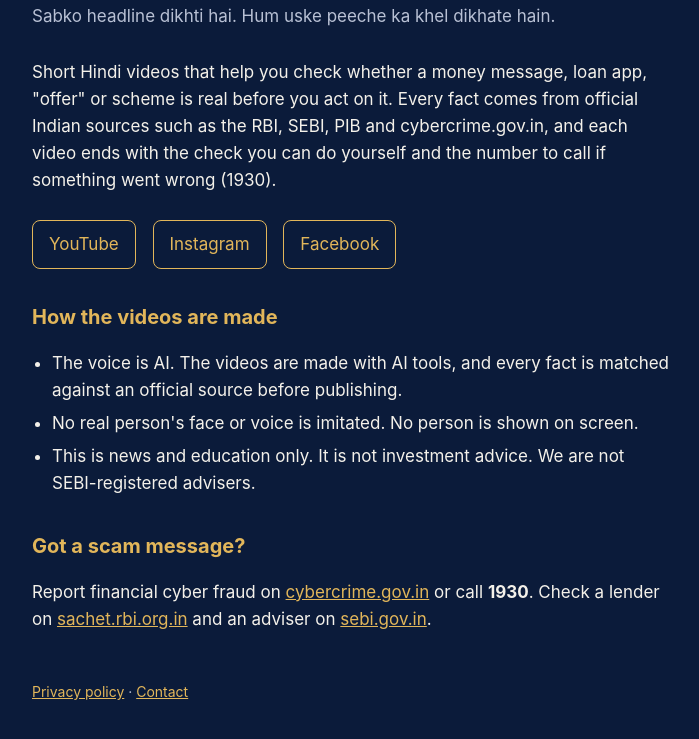
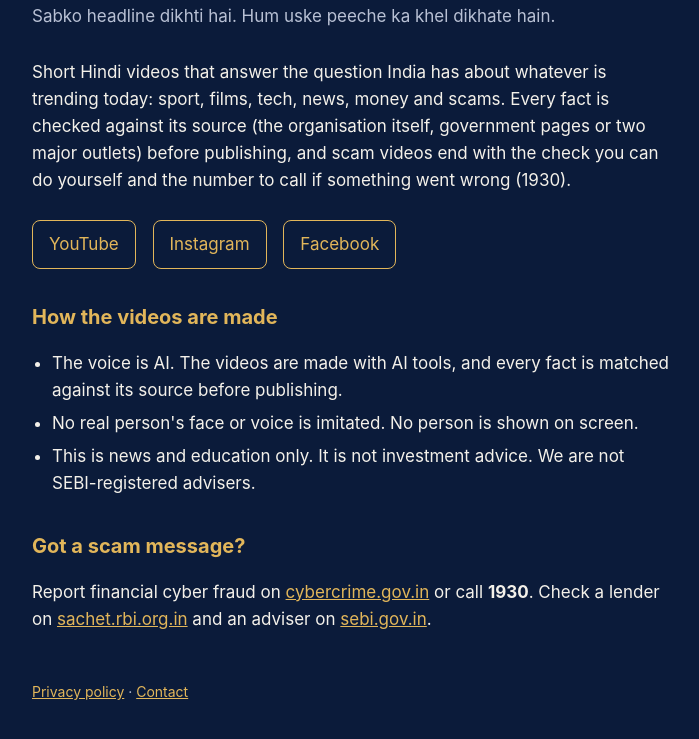
Before and after one commit to richierich0000009-sketch/themoneymentalist, a plain HTML site: page index.html in a window 1280 px wide. Shown: the part 113-852 px from the top of the page, without its empty margins (288-987 px from the left). Drawn offline with Linux system fonts and the light colour scheme.

Commit message:
Channel is about today's trends

```diff
--- a/index.html
+++ b/index.html
@@ -4,7 +4,7 @@
 <meta charset="utf-8">
 <meta name="viewport" content="width=device-width, initial-scale=1">
 <title>The Money Mentalist</title>
-<meta name="description" content="The Money Mentalist: short Hindi videos that teach you how to check whether a money message, app or scheme is real, with every fact taken from official sources.">
+<meta name="description" content="The Money Mentalist: short Hindi videos that answer the question India has about whatever is trending today, with every fact checked against its source.">
 <style>
 :root { --bg: #0b1b3a; --ink: #f4f1ea; --gold: #e2b65a; --dim: #b8c0d4; }
 * { box-sizing: border-box; }
@@ -24,7 +24,7 @@ footer { margin-top: 48px; color: var(--dim); font-size: 14px; }
 <h1>The <span>Money</span> Mentalist</h1>
 <p class="tag">Sabko headline dikhti hai. Hum uske peeche ka khel dikhate hain.</p>
 
-<p>Short Hindi videos that help you check whether a money message, loan app, "offer" or scheme is real before you act on it. Every fact comes from official Indian sources such as the RBI, SEBI, PIB and cybercrime.gov.in, and each video ends with the check you can do yourself and the number to call if something went wrong (1930).</p>
+<p>Short Hindi videos that answer the question India has about whatever is trending today: sport, films, tech, news, money and scams. Every fact is checked against its source (the organisation itself, government pages or two major outlets) before publishing, and scam videos end with the check you can do yourself and the number to call if something went wrong (1930).</p>
 
 <div class="links">
 <a href="https://www.youtube.com/@themoneymentalist">YouTube</a>
@@ -34,7 +34,7 @@ footer { margin-top: 48px; color: var(--dim); font-size: 14px; }
 
 <h2>How the videos are made</h2>
 <ul>
-<li>The voice is AI. The videos are made with AI tools, and every fact is matched against an official source before publishing.</li>
+<li>The voice is AI. The videos are made with AI tools, and every fact is matched against its source before publishing.</li>
 <li>No real person's face or voice is imitated. No person is shown on screen.</li>
 <li>This is news and education only. It is not investment advice. We are not SEBI-registered advisers.</li>
 </ul>
```
